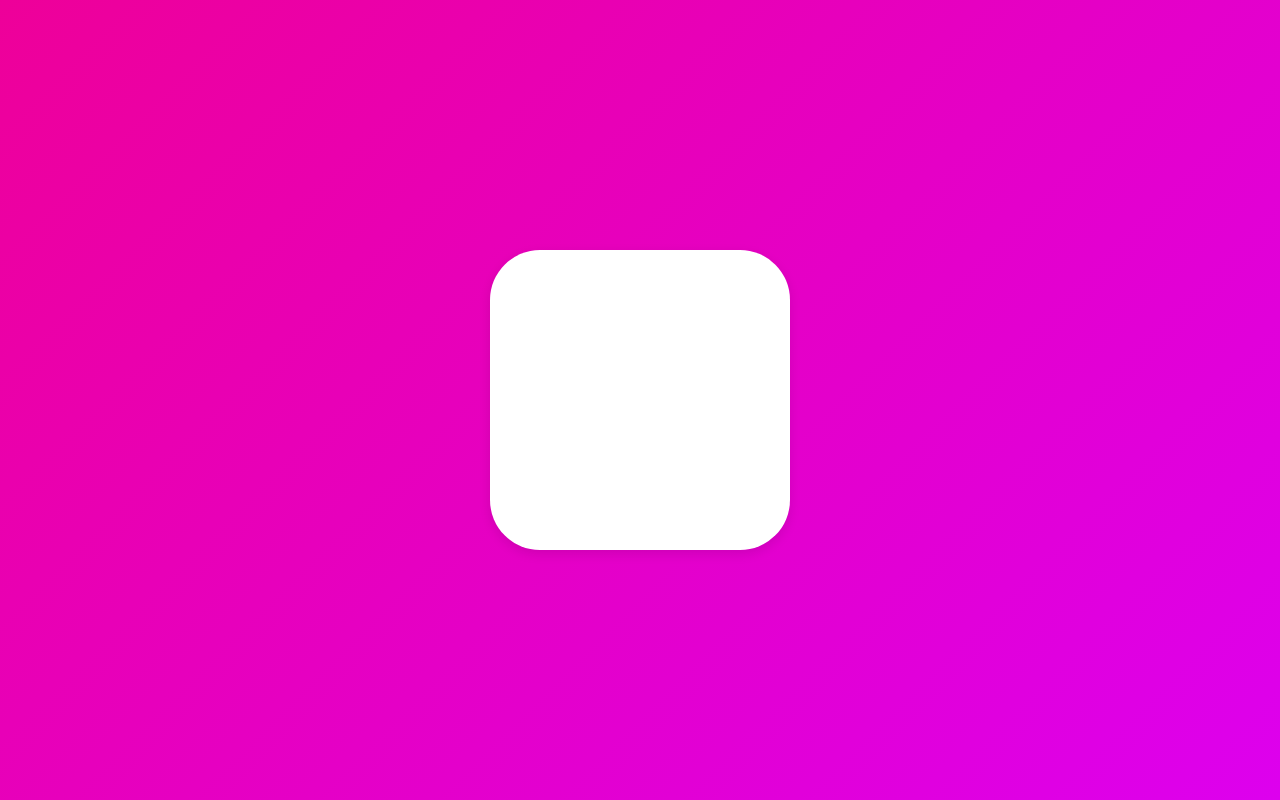
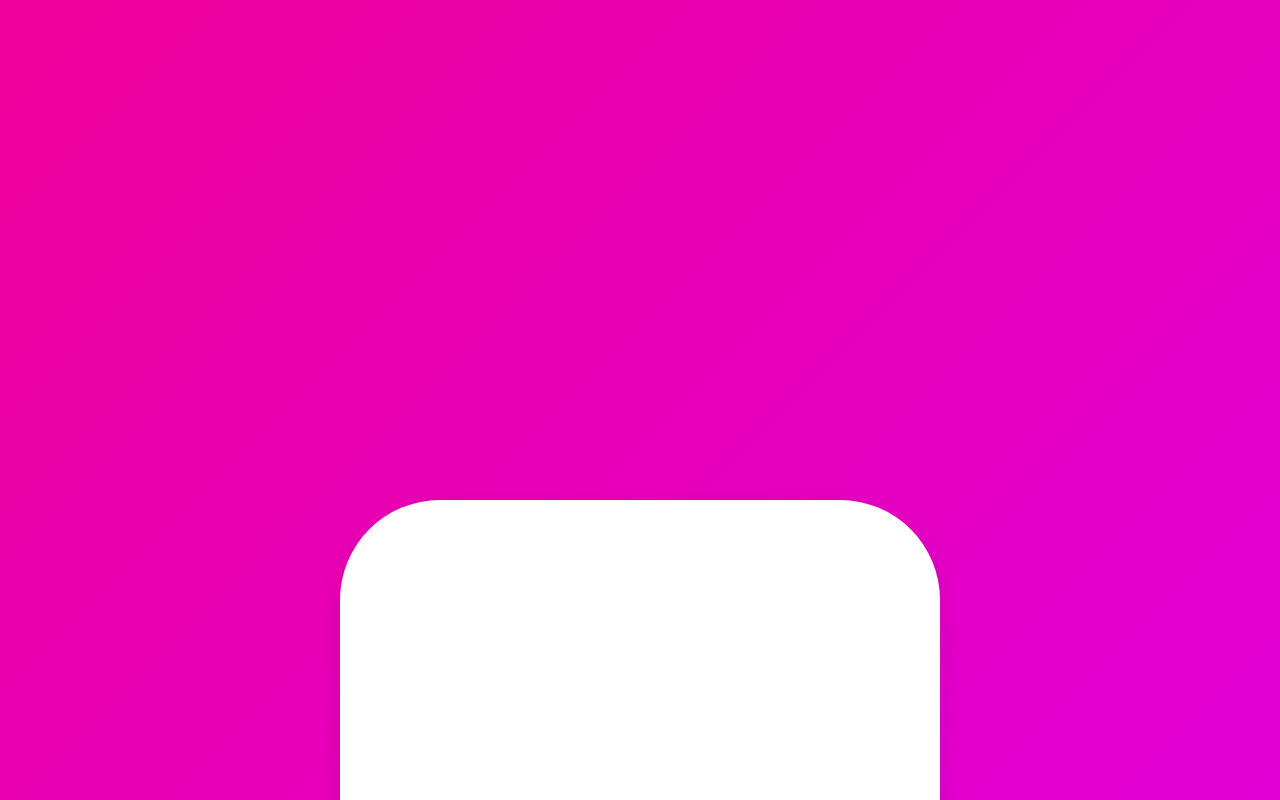
Before and after one commit to singsoong/framer_practice, a React (Create React App) app: page / in a window 1280 px wide. Shown: the top 800 px of the page. Built offline with nearby package versions, Linux system fonts and the light colour scheme.

Commit message:
feat: MotionValue - useScroll

```diff
--- a/src/App.tsx
+++ b/src/App.tsx
@@ -1,37 +1,40 @@
 import React from "react";
 import { styled } from "styled-components";
-import {
-  motion,
-  useMotionValue,
-  useMotionValueEvent,
-  useTransform,
-} from "framer-motion";
+import { motion, useMotionValue, useScroll, useTransform } from "framer-motion";
 
 // Variants
 
 function App() {
   const x = useMotionValue(0);
-  const scale = useTransform(x, [-300, 0, 300], [2, 1, 0.1]);
-
-  useMotionValueEvent(scale, "change", (value) => {
-    console.log(value);
-  });
+  const rotateZ = useTransform(x, [-300, 300], [-360, 360]);
+  const gradient = useTransform(
+    x,
+    [-300, 0, 300],
+    [
+      "linear-gradient(135deg, rgb(118, 243, 233), rgb(45, 58, 231))",
+      "linear-gradient(135deg, rgb(238, 0, 153), rgb(221, 0, 238))",
+      "linear-gradient(135deg, rgb(84, 194, 126), rgb(175, 214, 66))",
+    ]
+  );
+  const { scrollYProgress } = useScroll();
+  const scale = useTransform(scrollYProgress, [0, 1], [0.5, 2]);
 
   return (
-    <Container>
-      <Box style={{ x, scale }} drag="x" dragSnapToOrigin />
+    <Container style={{ background: gradient }}>
+      <Box style={{ x, rotateZ, scale }} drag="x" dragSnapToOrigin />
     </Container>
   );
 }
 
 export default App;
 
-const Container = styled.div`
+const Container = styled(motion.div)`
   display: flex;
   justify-content: center;
   align-items: center;
   width: 100vw;
-  height: 100vh;
+  height: 200vh;
+  background: linear-gradient(135deg, rgb(238, 0, 153), rgb(221, 0, 238));
 `;
 
 const Box = styled(motion.div)`
--- a/src/components/Globalstyle.tsx
+++ b/src/components/Globalstyle.tsx
@@ -56,7 +56,6 @@
   font-family: 'Source Sans Pro', sans-serif;
   color:black;
   line-height: 1.2;
-  background:linear-gradient(135deg,#e09,#d0e);
 }
 a {
   text-decoration:none;
```
Also changed, not shown: 1 other file (tests, documents, lock files or other folders).
